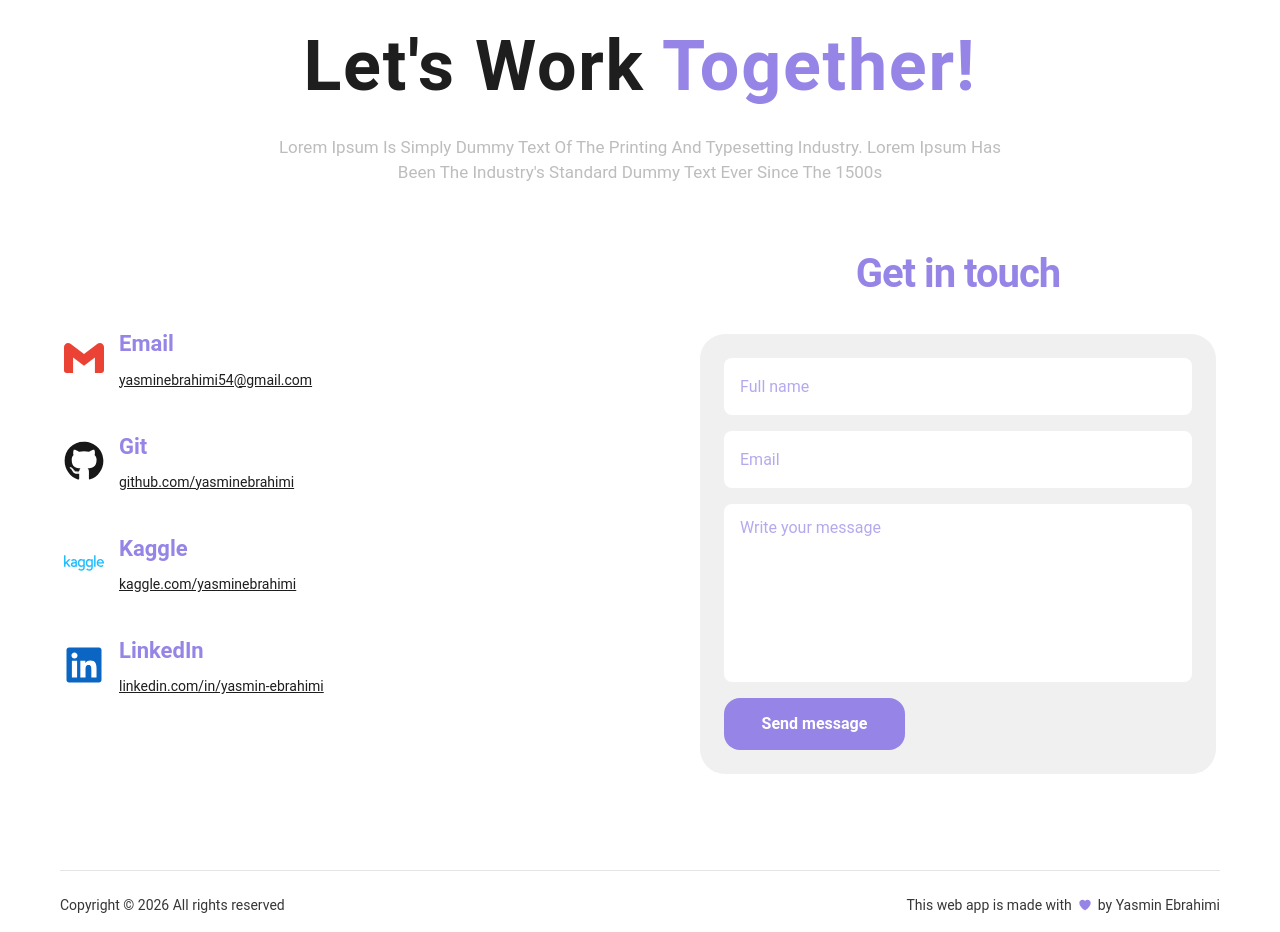
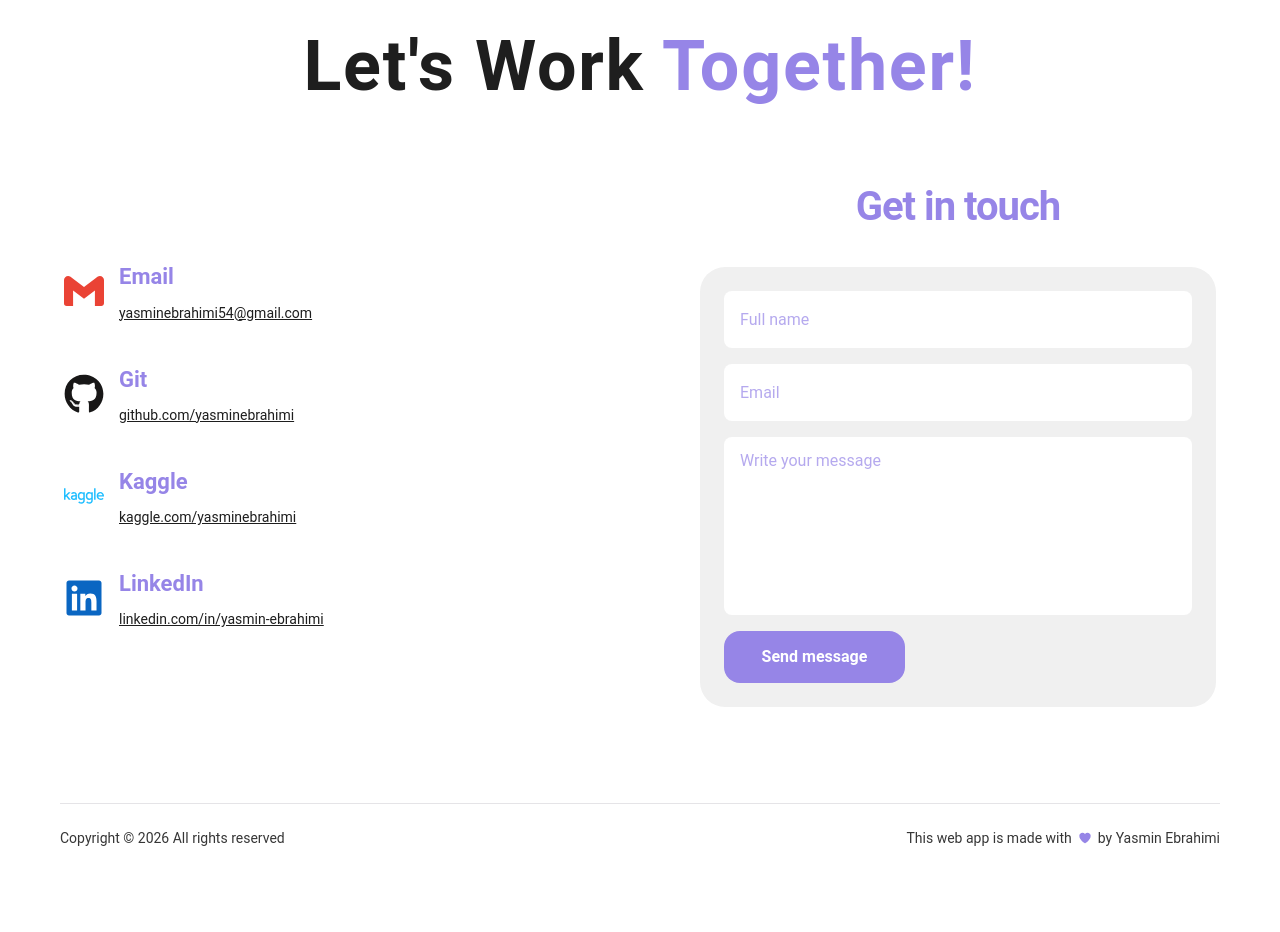
Before and after one commit to yasminebrahimi/yasmin_ebrahimi_portfolio, a React app: page / in a window 1280 px wide. Shown: the part 3040-3972 px from the top of the page. After the commit the page ends 3912 px from the top, so only its background shows below. Built offline with nearby package versions, Linux system fonts and the light colour scheme; the HTML template or start-up script is replaced by a standard one.

Commit message:
Remove placeholder paragraph from Contact section

```diff
--- a/src/sections/Contact.jsx
+++ b/src/sections/Contact.jsx
@@ -66,12 +66,6 @@ export default function Contact() {
         <h2 className="text-[32px] font-bold capitalize tracking-wide sm:text-[48px] lg:text-[70px]">
           Let&apos;s work <span className="text-brand">together!</span>
         </h2>
-
-        <p className="max-w-191 text-base capitalize text-muted sm:text-[17px]">
-          Lorem Ipsum is simply dummy text of the printing and typesetting
-          industry. Lorem Ipsum has been the industry's standard dummy text ever
-          since the 1500s
-        </p>
       </div>
 
       <div className="flex w-full flex-col items-center gap-16 lg:flex-row lg:items-end lg:justify-center">
```
